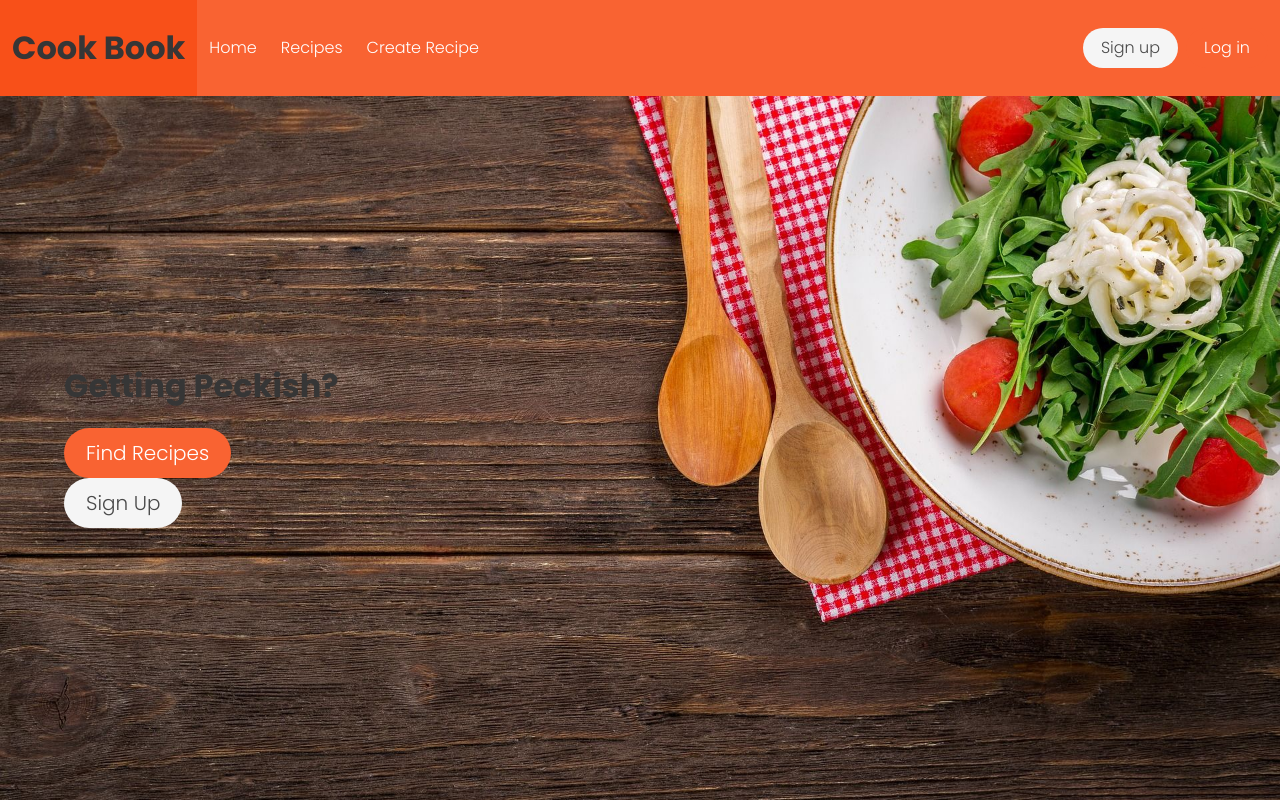
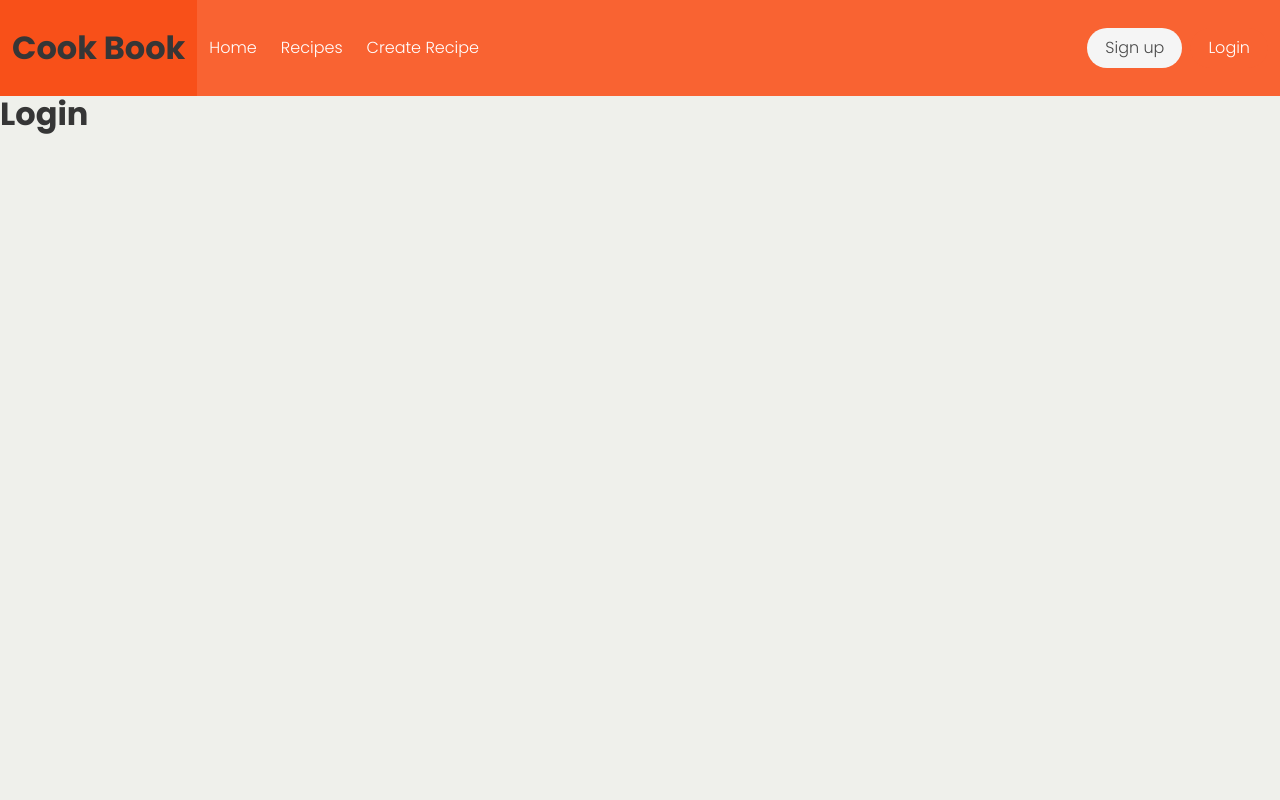
Before and after one commit to jonathanfunk/cook-book, a React (Create React App) app in the folder client/: page /login in a window 1280 px wide. Built offline with nearby package versions, Linux system fonts and the light colour scheme.

Commit message:
react router added

```diff
--- a/client/package.json
+++ b/client/package.json
@@ -7,7 +7,8 @@
     "classnames": "^2.2.6",
     "node-sass": "^4.9.4",
     "react": "^16.5.2",
-    "react-dom": "^16.5.2"
+    "react-dom": "^16.5.2",
+    "react-router-dom": "^4.3.1"
   },
   "devDependencies": {
     "react-scripts": "2.0.5"
--- a/client/src/App.js
+++ b/client/src/App.js
@@ -1,15 +1,28 @@
 import React, { Component } from 'react';
+import { BrowserRouter as Router, Route, Switch } from 'react-router-dom';
 import './styles/App.scss';
 import Navigation from './Container/Navigation';
 import Landing from './Container/Landing';
+import Recipes from './Container/Recipes';
+import CreateRecipe from './Container/CreateRecipe';
+import SignUp from './Container/SignUp';
+import Login from './Container/Login';
 
 class App extends Component {
   render() {
     return (
-      <div className="App">
-        <Navigation />
-        <Landing />
-      </div>
+      <Router>
+        <div className="App">
+          <Navigation />
+          <Switch>
+            <Route exact path="/" component={Landing} />
+            <Route path="/recipes" component={Recipes} />
+            <Route path="/create-recipe" component={CreateRecipe} />
+            <Route path="/sign-up" component={SignUp} />
+            <Route path="/login" component={Login} />
+          </Switch>
+        </div>
+      </Router>
     );
   }
 }
--- /dev/null
+++ b/client/src/Container/CreateRecipe/index.js
@@ -0,0 +1,13 @@
+import React, { Component } from 'react';
+
+class CreateRecipe extends Component {
+  render() {
+    return (
+      <div>
+        <h1 className="title">Create Recipe</h1>
+      </div>
+    );
+  }
+}
+
+export default CreateRecipe;
--- a/client/src/Container/Landing/index.js
+++ b/client/src/Container/Landing/index.js
@@ -1,4 +1,5 @@
 import React, { Component } from 'react';
+import { Link } from 'react-router-dom';
 
 class Landing extends Component {
   render() {
@@ -9,14 +10,14 @@ class Landing extends Component {
             <h1 className="title has-text-white">Getting Peckish?</h1>
             <div className="field is-grouped">
               <p className="control">
-                <a href="#" className="button is-medium is-primary">
+                <Link to="/recipes" className="button is-medium is-primary">
                   Find Recipes
-                </a>
+                </Link>
               </p>
               <p className="control">
-                <a href="" className="button is-medium is-light">
+                <Link to="/sign-up" className="button is-medium is-light">
                   Sign Up
-                </a>
+                </Link>
               </p>
             </div>
           </div>
--- /dev/null
+++ b/client/src/Container/Login/index.js
@@ -0,0 +1,13 @@
+import React, { Component } from 'react';
+
+class Login extends Component {
+  render() {
+    return (
+      <div>
+        <h1 className="title">Login</h1>
+      </div>
+    );
+  }
+}
+
+export default Login;
--- a/client/src/Container/Navigation/index.js
+++ b/client/src/Container/Navigation/index.js
@@ -1,4 +1,5 @@
 import React, { Component } from 'react';
+import { Link } from 'react-router-dom';
 import classnames from 'classnames';
 
 class Navigation extends Component {
@@ -19,9 +20,9 @@ class Navigation extends Component {
         aria-label="main navigation"
       >
         <div className="navbar-brand">
-          <a href="#" className="navbar-item" href="https://bulma.io">
+          <Link to="/" className="navbar-item">
             <span className="title has-text-white">Cook Book</span>
-          </a>
+          </Link>
           <button
             className={classnames('navbar-burger burger', {
               'is-active': this.state.isActive
@@ -42,25 +43,25 @@ class Navigation extends Component {
           })}
         >
           <div className="navbar-start">
-            <a href="#" className="navbar-item">
+            <Link to="/" className="navbar-item">
               Home
-            </a>
-            <a href="#" className="navbar-item">
+            </Link>
+            <Link to="/recipes" className="navbar-item">
               Recipes
-            </a>
-            <a href="#" className="navbar-item">
+            </Link>
+            <Link to="create-recipe" className="navbar-item">
               Create Recipe
-            </a>
+            </Link>
           </div>
           <div className="navbar-end">
             <div className="navbar-item">
               <div className="buttons">
-                <a href="#" className="button is-light">
+                <Link to="/sign-up" className="button is-light">
                   Sign up
-                </a>
-                <a href="#" className="button is-primary">
-                  Log in
-                </a>
+                </Link>
+                <Link to="/login" className="button is-primary">
+                  Login
+                </Link>
               </div>
             </div>
           </div>
--- /dev/null
+++ b/client/src/Container/Recipes/index.js
@@ -0,0 +1,13 @@
+import React, { Component } from 'react';
+
+class Recipes extends Component {
+  render() {
+    return (
+      <div>
+        <h1 className="title">Recipes</h1>
+      </div>
+    );
+  }
+}
+
+export default Recipes;
--- /dev/null
+++ b/client/src/Container/SignUp/index.js
@@ -0,0 +1,13 @@
+import React, { Component } from 'react';
+
+class SignUp extends Component {
+  render() {
+    return (
+      <div>
+        <h1 className="title">Sign Up</h1>
+      </div>
+    );
+  }
+}
+
+export default SignUp;
```
